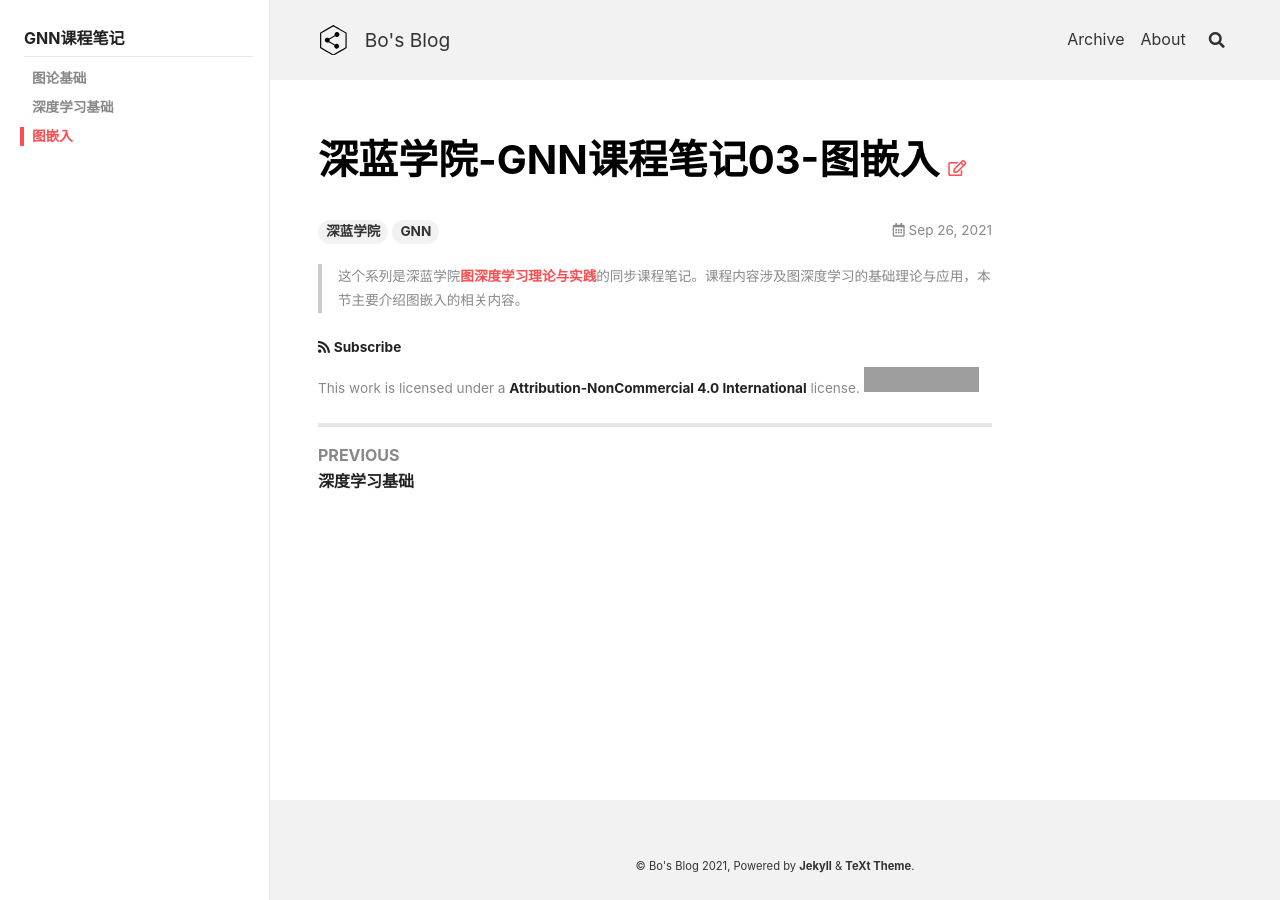
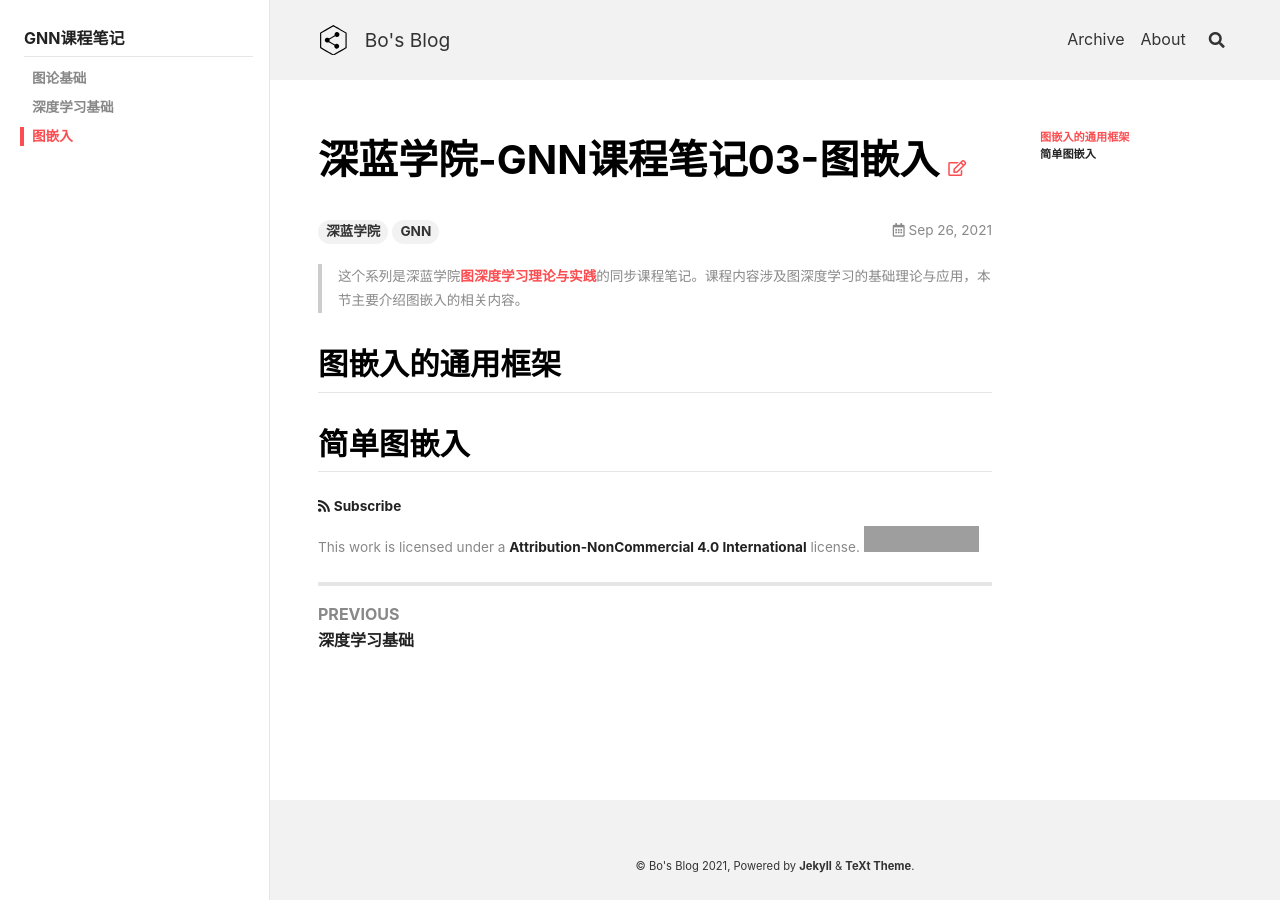
Before and after one commit to peng00bo00/peng00bo00_previous_blog, a Jekyll site: the page built from _posts/2021-09-26-GNN-NOTES-03.md, in a window 1280 px wide. Built offline with Jekyll 4.4.1, drawn with Linux system fonts in a browser that asks for light colours; nearby versions of some CDN libraries; grey boxes are pictures that could not be loaded.

Commit message:
Update 2021-09-26-GNN-NOTES-03.md

```diff
--- a/_posts/2021-09-26-GNN-NOTES-03.md
+++ b/_posts/2021-09-26-GNN-NOTES-03.md
@@ -11,3 +11,7 @@
 
 > 这个系列是深蓝学院[图深度学习理论与实践](https://www.shenlanxueyuan.com/my/course/376)的同步课程笔记。课程内容涉及图深度学习的基础理论与应用，本节主要介绍图嵌入的相关内容。
 <!--more-->
+
+## 图嵌入的通用框架
+
+## 简单图嵌入
```
